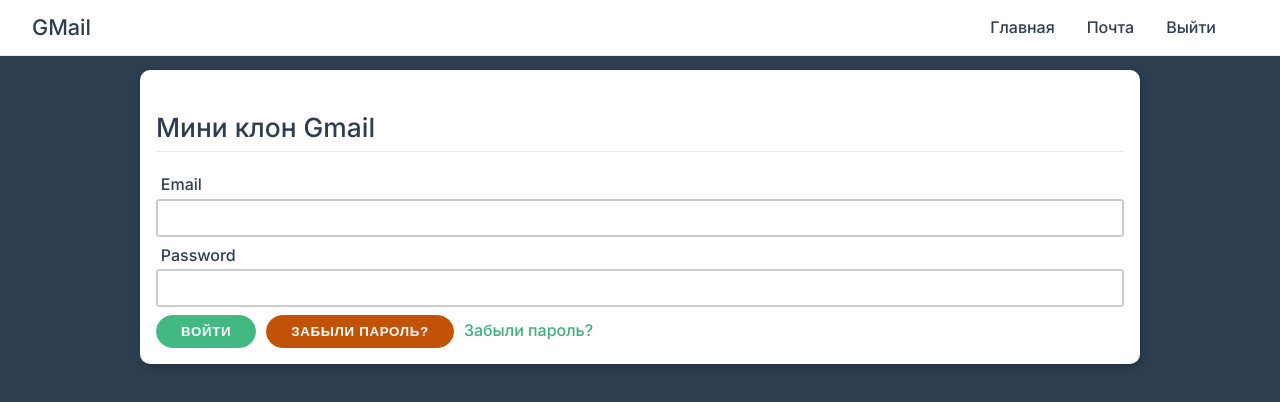
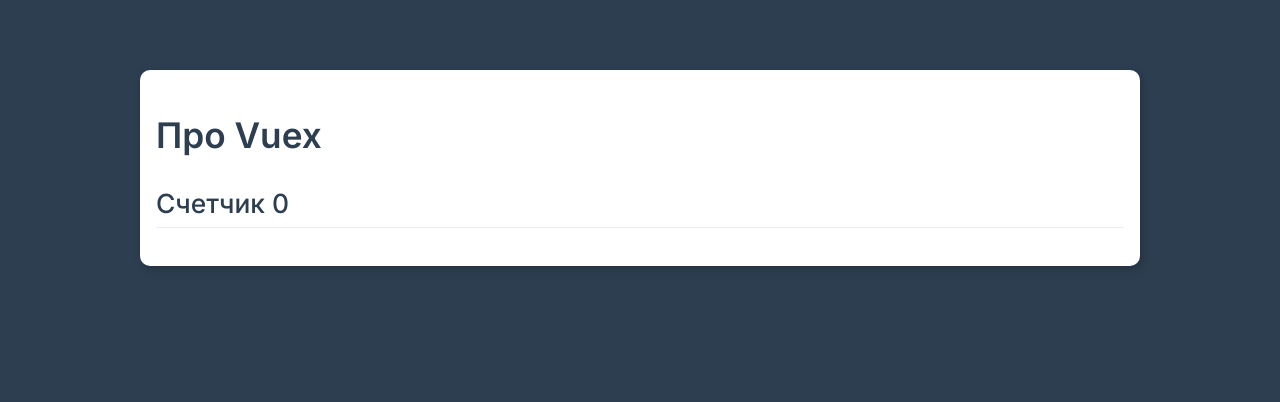
Before and after one commit to Cibulya/vue-course, a Vue app: page / in a window 1280 px wide. Shown: the top 402 px of the page. Built offline with nearby package versions, Linux system fonts and the light colour scheme.

Commit message:
setup files for lesson

```diff
--- a/src/App.vue
+++ b/src/App.vue
@@ -1,54 +1,15 @@
 <template>
-  <the-navbar :visible="isAuth"></the-navbar>
   <div class="container with-nav">
-    <router-view></router-view>
+    <div class="card">
+      <h1>Про Vuex</h1>
+      <h2>Счетчик 0</h2>
+    </div>
   </div>
 </template>
 
 <script>
-import TheNavbar from './components/TheNavbar.vue'
-
+import TheNavbar from './TheNavbar'
 export default {
-  components: {TheNavbar},
-  data() {
-    return {
-      isAuth:true,
-    }
-  },
-  methods: {
-    login() {
-      this.isAuth = true;
-      if(this.$route.query.page){
-        this.$router.push(this.$route.query.page)
-      }else{
-        this.$router.push('/dashboard')
-      }
-    },
-    logout() {
-      this.isAuth = false;
-      this.$router.push({
-        path:'/login',
-        query:{
-          page:this.$route.path,
-        }
-      })
-    },
-  },
-  provide() {
-    return {
-      login:this.login,
-      logout:this.logout,
-      emails: [
-        {id: '1', theme: 'Купил себе PlayStation 5'},
-        {id: '2', theme: 'Выучил Vue Router'},
-        {id: '3', theme: 'Хочу изучить весь Vue'},
-        {id: '4', theme: 'А следующий блок про Vuex!'},
-        {id: '5', theme: 'А что там на счет Vue Hooks?'}
-      ]
-    }
-  }
+  components: {TheNavbar}
 }
 </script>
-
-<style>
-</style>
--- /dev/null
+++ b/src/TheNavbar.vue
@@ -0,0 +1,11 @@
+<template>
+  <header class="navbar">
+    Vuex
+  </header>
+</template>
+
+<script>
+  export default {
+
+  }
+</script>
--- a/src/components/AppEmailBody.vue
+++ /dev/null
@@ -1,27 +0,0 @@
-<template>
-  <div v-if="email">
-    <h2>{{ email.theme }}</h2>
-    <p>Lorem ipsum dolor sit amet, consectetur adipisicing elit. Adipisci animi, cumque ea laborum laudantium nostrum odio quis soluta sunt velit?</p>
-    <button class="btn" @click="$router.push('/mail')">Закрыть</button>
-  </div>
-
-  <div v-else>
-    <h4>Выберите письмо</h4>
-  </div>
-</template>
-
-<script>
-export default {
-  inject:['emails'],
-  props:['mailId'],
-  computed:{
-    email() {
-      return this.emails.find(e => e.id === this.mailId)
-    }
-  },
-}
-</script>
-
-<style scoped>
-
-</style>
--- a/src/components/TheNavbar.vue
+++ /dev/null
@@ -1,31 +0,0 @@
-<template>
-  <header class="navbar" v-if="visible">
-    <h3>GMail</h3>
-    <ul class="navbar-menu">
-      <li><router-link to="/dashboard">Главная</router-link></li>
-      <li>
-        <router-link custom v-slot="{navigate,href}"  to="/mail">
-          <a href="#"
-          @click="navigate"
-          :class="{
-            active:$route.path.indexOf(href) !== -1
-          }"
-          >Почта</a>
-        </router-link>
-      </li>
-      <li><a href="#"  @click.prevent="logout">Выйти</a></li>
-    </ul>
-  </header>
-</template>
-
-<script>
-export default {
-  inject:['logout'],
-  props: {
-    visible: {
-      type: Boolean,
-      default: false
-    }
-  }
-}
-</script>
--- a/src/main.js
+++ b/src/main.js
@@ -1,9 +1,5 @@
-import { createApp } from 'vue';
-import App from './App.vue';
-import './theme.css';
-import router from './router';
+import { createApp } from 'vue'
+import App from './App.vue'
+import './theme.css'
 
-
-createApp(App)
-  .use(router)
-  .mount('#app')
+createApp(App).mount('#app')
--- a/src/router.js
+++ /dev/null
@@ -1,45 +0,0 @@
-import { createRouter,createWebHistory } from  'vue-router';
-import Login from './views/Login.vue';
-import Forget from './views/Forget.vue';
-import DashBoard from './views/Dashboard.vue';
-// import Mail from './views/Mail.vue';
-import AppEmailBody from './components/AppEmailBody.vue';
-
-
-//lazy
-const Mail = () => import('./views/Mail.vue');
-
-const router = createRouter({
-    history: createWebHistory(),
-    routes:[
-        { path: '/login',component: Login, alias:'/'},
-        { path: '/forget', component: Forget, meta:{
-            cantEnter:true
-        }},
-        { path: '/dashboard', component: DashBoard , name: 'home',beforeEnter() {
-
-        }},
-        { path: '/mail', component: Mail , children: [
-            {path:':mailId?' ,component:AppEmailBody, props:true}
-        ]},
-        {path:'/:notFound(.*)', component: Login}
-    ],
-    linkActiveClass:['active'],
-    linkExactActiveClass:['active']
-});
-
-//protect
-router.beforeEach((to,from,next)=>{
-    if(to.meta.cantEnter) {
-        next({name:'home'})
-    }else{
-        next();
-    }
-})
-
-
-router.afterEach((to,from)=>{
-
-})
-
- export default router;
--- a/src/views/Dashboard.vue
+++ /dev/null
@@ -1,21 +0,0 @@
-<template>
-  <div class="card">
-    <h1>Привет на главной</h1>
-
-    <p>Тут ты можешь перейти на любую страницу и почитать заранее заготовленные письма :</p>
-
-    <router-link to="mail">To Mail</router-link>
-  </div>
-</template>
-
-<script>
-export default {
-  beforeRouteEnter() {
-    console.log('sdasdsad')
-  }
-}
-</script>
-
-<style scoped>
-
-</style>
--- a/src/views/Forget.vue
+++ /dev/null
@@ -1,22 +0,0 @@
-<template>
-  <div class="card">
-    <h2>Забыл пароль? Так вспоминай!</h2>
-
-    <button class="btn"
-    @click="goToLogin"
-    >Обратно к логину</button>
-    <button class="btn"
-    @click="$router.push('/login')"
-    >Обратно к логину</button>
-  </div>
-</template>
-
-<script>
-  export default {
-    methods:{
-      goToLogin() {
-        this.$router.push('/login')
-      }
-    }
-  }
-</script>
--- a/src/views/Login.vue
+++ /dev/null
@@ -1,48 +0,0 @@
-<template>
-  <form class="card" @submit.prevent="submit">
-    <h2>Мини клон Gmail</h2>
-    <div class="form-control">
-      <label for="email">Email</label>
-      <input type="text" id="email" v-model.trim="email">
-    </div>
-
-    <div class="form-control">
-      <label for="password">Password</label>
-      <input type="password" id="password" v-model="password">
-    </div>
-
-    <button class="btn primary" type="submit">Войти</button>
-    <router-link to="/forget" v-slot="{navigate}">
-      <button class="btn warning" @click="navigate">Забыли пароль?</button>
-    </router-link>
-    <router-link to="/forget">Забыли пароль?</router-link>
-  </form>
-</template>
-
-<script>
-export default {
-  data() {
-    return {
-      email: '',
-      password: ''
-    }
-  },
-  computed: {
-    isValid() {
-      return this.email !== '' && this.password !== ''
-    }
-  },
-  inject:['login'],
-  methods: {
-    submit() {
-      if (this.isValid) {
-        this.login();
-      }
-    }
-  }
-}
-</script>
-
-<style scoped>
-
-</style>
--- a/src/views/Mail.vue
+++ /dev/null
@@ -1,60 +0,0 @@
-<template>
-  <div class="card no-padding">
-    <div class="card-nav">
-      <ul class="list">
-        <li class="list-item" v-for="email in emails" :key="email.id">
-          <router-link :to="'/mail/' + email.id ">
-            {{email.theme}}
-          </router-link>
-        </li>
-      </ul>
-    </div>
-    <div class="card-body">
-      <router-view></router-view>
-    </div>
-  </div>
-</template>
-
-<script>
-import AppEmailBody from '../components/AppEmailBody.vue'
-
-export default {
-  // components: {AppEmailBody},
-  inject: ['emails'],
-  components: {
-  }
-}
-</script>
-
-<style scoped>
-  .card {
-    display: flex;
-  }
-
-  .card.no-padding {
-    padding: 0;
-  }
-
-  .card-nav {
-    max-width: 300px;
-    border-right: 1px solid #999999;
-  }
-
-  .card-body {
-    padding: 0 1rem;
-  }
-
-  .list-item {
-    padding: .5rem;
-    cursor: pointer;
-  }
-
-  .list-item a {
-    color: #2c3e50;
-  }
-
-  .list-item a.active {
-    color: #3eaf7c;
-    font-weight: bold;
-  }
-</style>
```
